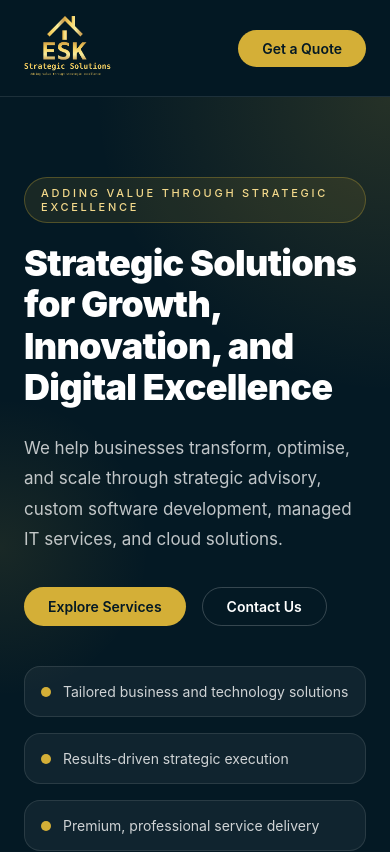
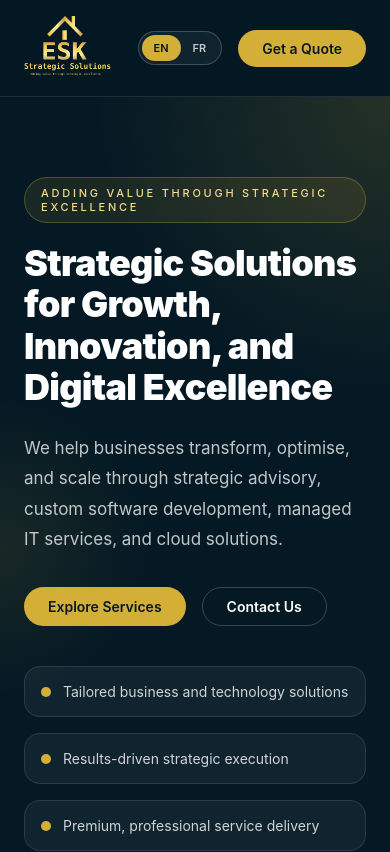
Before and after one commit to kevincode06/eskstrategic, a React (Create React App) app: page / in a window 390 px wide. Shown: the top 852 px of the page. Built offline with nearby package versions, Linux system fonts and the light colour scheme.

Commit message:
i added responsive for the phone

```diff
--- a/src/styles/EskStrategicHomepage.module.css
+++ b/src/styles/EskStrategicHomepage.module.css
@@ -553,20 +553,60 @@
   color: rgba(255, 255, 255, 0.55);
 }
 
-/*  Responsive  */
+/* Responsive */
 @media (max-width: 768px) {
-  .nav { display: none; }
-  .langToggle { display: none; }
-  .aboutGrid { grid-template-columns: 1fr; }
-  .servicesGrid { grid-template-columns: 1fr; }
-  .processGrid { grid-template-columns: repeat(2, 1fr); }
-  .contactGrid { grid-template-columns: 1fr; }
-  .highlightsGrid { grid-template-columns: 1fr; }
-  .whyBox { flex-direction: column; }
-  .footerInner { flex-direction: column; gap: 16px; text-align: center; }
+  .nav {
+    display: none;
+  }
+
+  .langToggle {
+    display: flex;
+    width: fit-content;
+    padding: 3px;
+  }
+
+  .langBtn {
+    padding: 6px 12px;
+    font-size: 11px;
+  }
+
+  .aboutGrid {
+    grid-template-columns: 1fr;
+  }
+
+  .servicesGrid {
+    grid-template-columns: 1fr;
+  }
+
+  .processGrid {
+    grid-template-columns: repeat(2, 1fr);
+  }
+
+  .contactGrid {
+    grid-template-columns: 1fr;
+  }
+
+  .highlightsGrid {
+    grid-template-columns: 1fr;
+  }
+
+  .whyBox {
+    flex-direction: column;
+  }
+
+  .footerInner {
+    flex-direction: column;
+    gap: 16px;
+    text-align: center;
+  }
 }
 
 @media (max-width: 480px) {
-  .processGrid { grid-template-columns: 1fr; }
-  .contactInfoGrid { grid-template-columns: 1fr; }
+  .processGrid {
+    grid-template-columns: 1fr;
+  }
+
+  .contactInfoGrid {
+    grid-template-columns: 1fr;
+  }
 }
```
